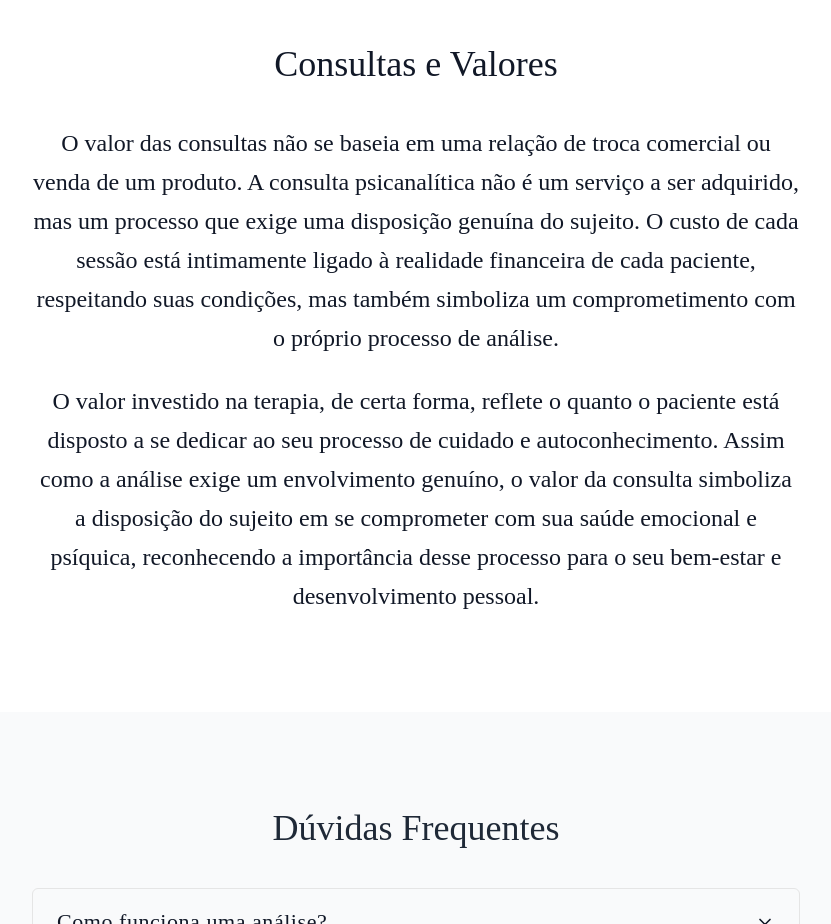
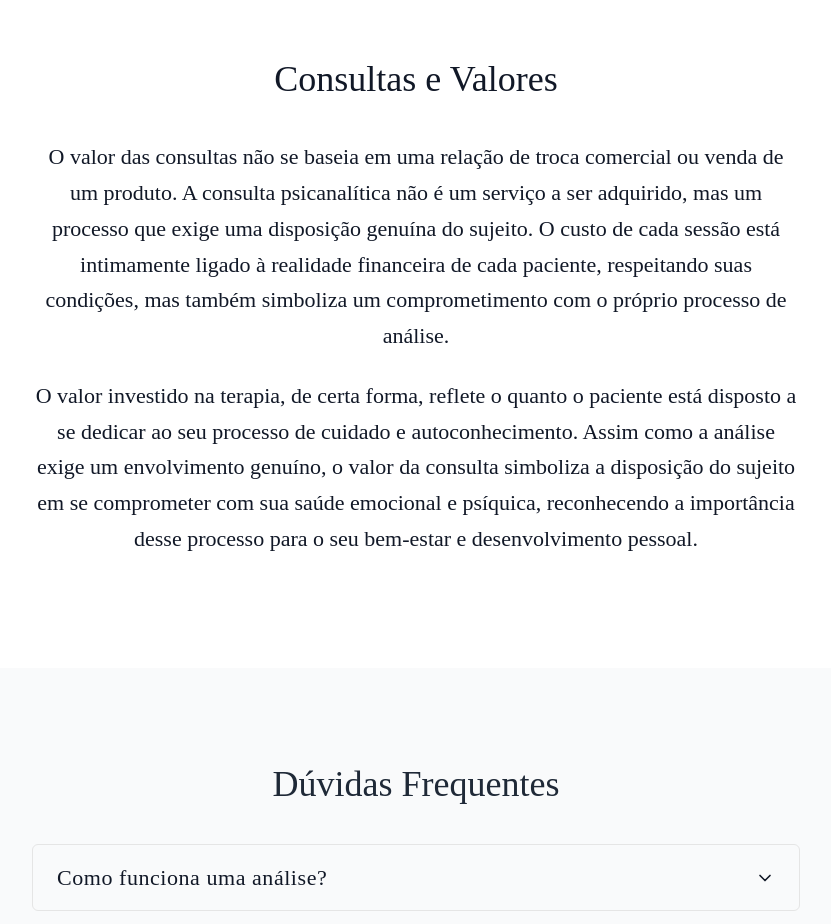
Before and after one commit to santesther/LandingPageTSXVini, a Next.js app: page / in a window 1280 px wide. Shown: the part 4120-5044 px from the top of the page, without its empty margins (224-1055 px from the left). Built offline with nearby package versions, Linux system fonts and the light colour scheme; a web font is replaced by a local one.

Commit message:
tamanho fonte mobile

```diff
--- a/app/global.css
+++ b/app/global.css
@@ -111,7 +111,7 @@ h6 {
   }
 
   .section p {
-    font-size: 1rem;
+    font-size: 1.5rem;
   }
 
   .buttonBox button {
--- a/app/page.tsx
+++ b/app/page.tsx
@@ -463,7 +463,7 @@ export default function Home() {
             <div className="container mx-auto px-4 md:px-6 py-16 md:py-24">
               <div className="max-w-[85%] md:max-w-3xl mx-auto text-center">
                 <h2 className="text-2xl md:text-4xl font-serif mb-6 md:mb-10 text-gray-900">Consultas e Valores</h2>
-                <div className="text-base space-y-4 md:space-y-6 text-gray-900 leading-relaxed text-sm md:text-[24px] text-center">
+                <div className="text-base space-y-4 md:space-y-6 text-gray-900 leading-relaxed text-sm md:text-[22px] text-center">
                   <p>
                     O valor das consultas não se baseia em uma relação de troca comercial ou venda de um produto. A
                     consulta psicanalítica não é um serviço a ser adquirido, mas um processo que exige uma disposição
```
